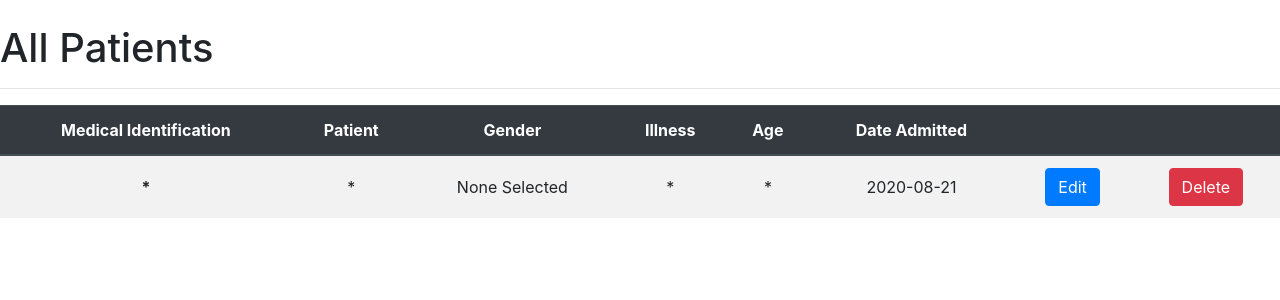
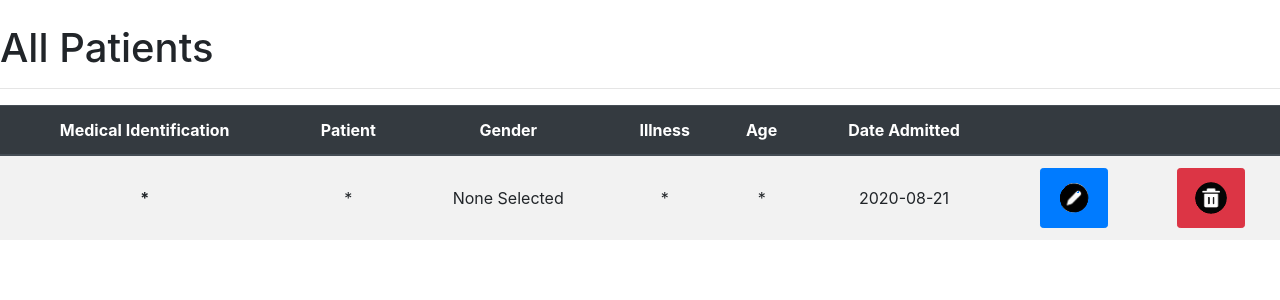
Before and after one commit to natelincyber/hospital_management_tool, a Flask app: page /see_patients in a window 1280 px wide. Shown: the part 101-401 px from the top of the page. Run offline with Flask 2, Linux system fonts and the light colour scheme; data comes from the database, SQL or seed files in the repository; some libraries are stand-ins or nearby versions.

Commit message:
modified:   Templates/see_patients.html 	new file:   static/edit.png 	new file:   static/trash.png

```diff
--- a/Templates/see_patients.html
+++ b/Templates/see_patients.html
@@ -1,7 +1,8 @@
 {% extends 'base.html' %}
 
 {% block head %}
-
+<style>
+</style>
 
 {% endblock %}
 
@@ -68,9 +69,9 @@
 
                         <td class="align-middle">{{ patient.date_admitted.date() }}</td>
 
-                        <td class="align-middle"><a class='btn btn-primary' href='/see_patients/edit/{{ patient.id }}'>Edit</a></td>
+                        <td class="align-middle"><a class='btn btn-primary btn-sm' href='/see_patients/edit/{{ patient.id }}'><img src="/static/edit.png"></a></td>
 
-                        <td class="align-middle"><a class='btn btn-danger' href='/see_patients/delete/{{ patient.id }}'>Delete</a></td>
+                        <td class="align-middle"><a class='btn btn-danger btn-sm' href='/see_patients/delete/{{ patient.id }}'><img src="/static/trash.png"></a></td>
 
                     </tr>
 
```
Also changed, not shown: static/deletebuttonicon-removebg-preview.png (added), static/edit.jpg (added), static/edit.png (added), static/trash.png (added).
